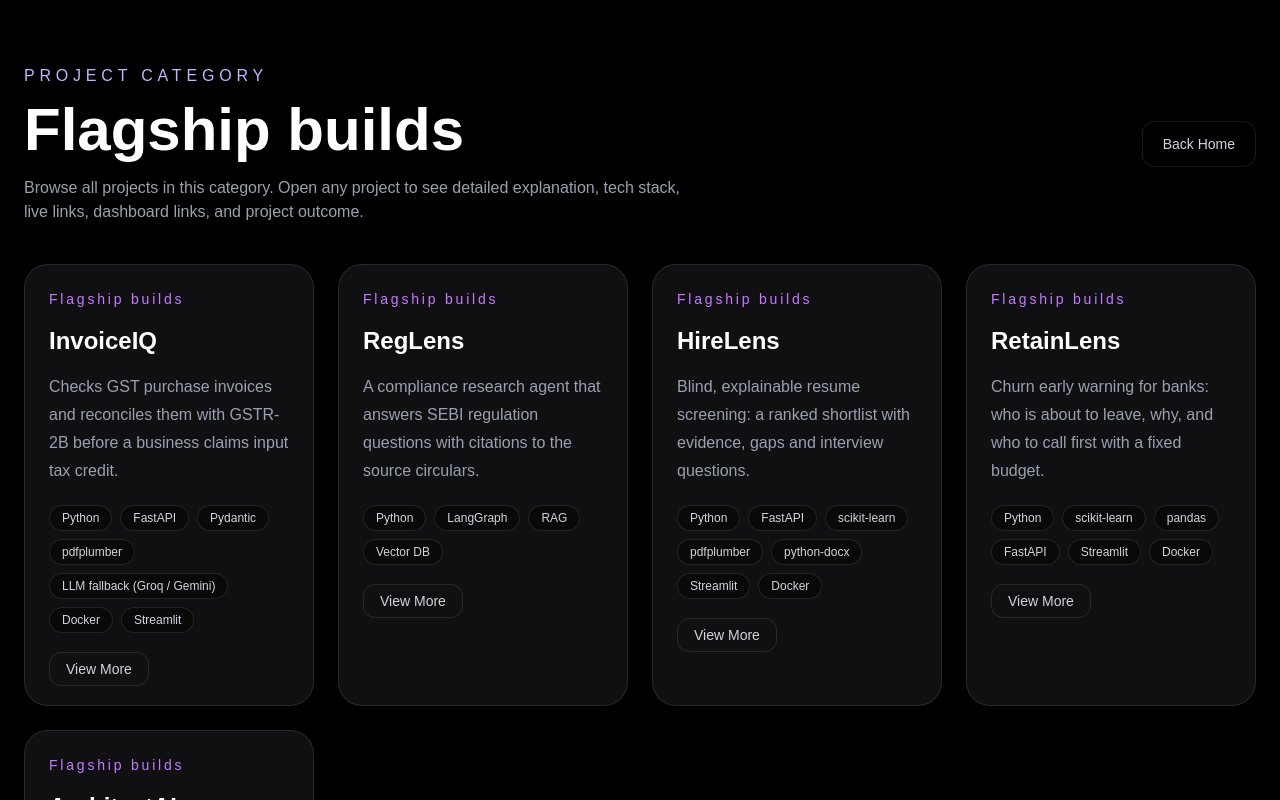
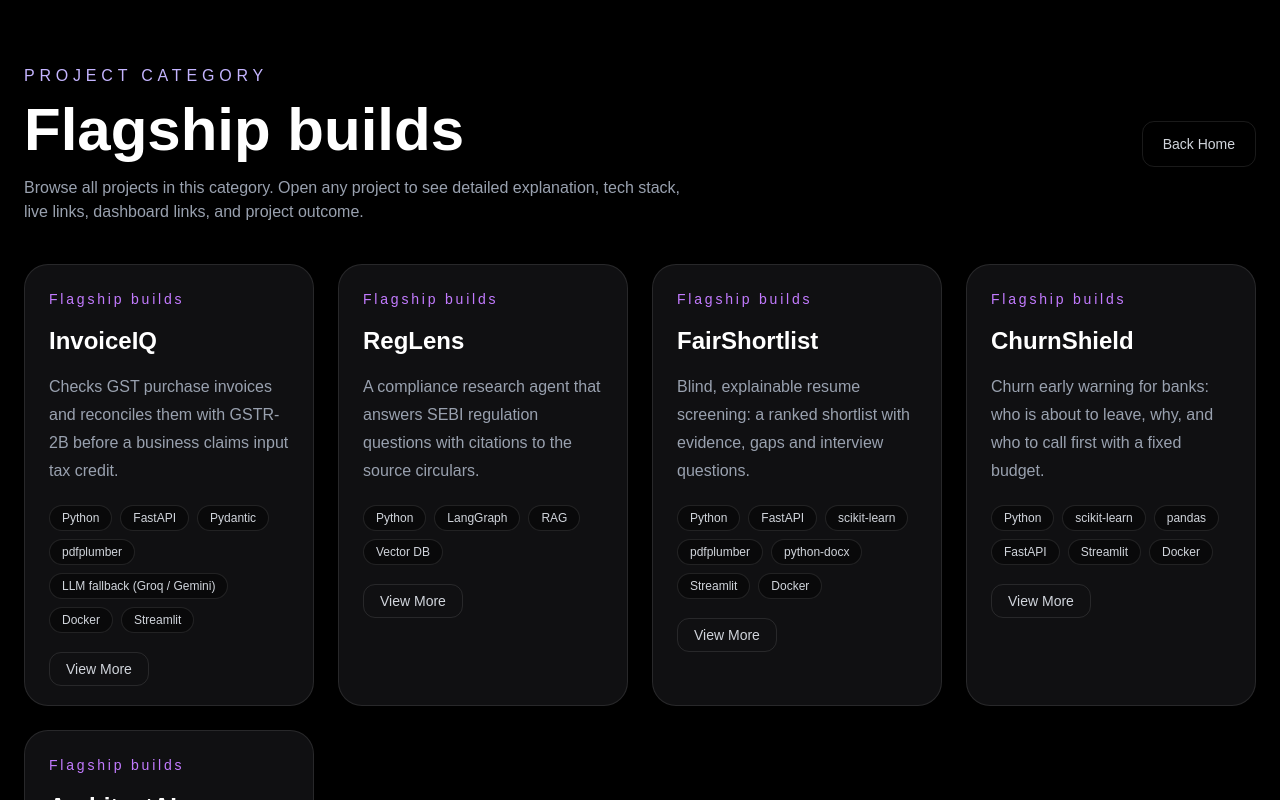
Before and after one commit to mlexpnew/chandni-ai-portfolio, a Next.js app: page /projects/agentic-ai in a window 1280 px wide. Shown: the top 800 px of the page. Built offline with nearby package versions, Linux system fonts and the light colour scheme.

Commit message:
Rename HireLens to FairShortlist and RetainLens to ChurnShield

```diff
--- a/app/projects/[slug]/[projectSlug]/page.tsx
+++ b/app/projects/[slug]/[projectSlug]/page.tsx
@@ -27,14 +27,14 @@ const blueprintBySlug: Record<string, ProjectBlueprint> = {
     challenges: ["Layouts the rules have never seen", "Never letting a model guess overwrite a parsed figure", "Honest benchmarking with a held-out layout"],
     learnings: ["GST compliance rules", "Fail-closed design for finance", "Error analysis loops"],
   },
-  hirelens: {
+  fairshortlist: {
     impact: ["Shortlists that cite resume evidence", "Zero score change when names and gender are swapped", "Keyword stuffers filtered out"],
     architecture: ["Resumes → Redact identity → Sections + date ranges → Demonstrated vs listed skills → Rubric → Requirement gates → Shortlist + questions"],
     screenshots: ["Streamlit screening app", "Excel shortlist", "Benchmark vs TF-IDF and keyword ATS"],
     challenges: ["Resume layouts without headings", "Separating used skills from listed skills", "Proving fairness, not asserting it"],
     learnings: ["Responsible AI in hiring", "Counterfactual fairness tests", "Explainable scoring"],
   },
-  retainlens: {
+  churnshield: {
     impact: ["Ranked call list within a fixed budget", "EUR 406,848 realised value vs 111,726 random", "Reasons and talking points per customer"],
     architecture: ["Customers → Validate → Calibrated model → Reason codes → Expected-value planner → Call list; PSI drift monitor alongside"],
     screenshots: ["Streamlit call-plan app", "Model report", "API docs"],
--- a/data/projects.ts
+++ b/data/projects.ts
@@ -60,29 +60,29 @@ export const projectGroups: ProjectGroup[] = [
         poster: "/posters/reglens.webp",
       },
       {
-        slug: "hirelens",
-        title: "HireLens",
+        slug: "fairshortlist",
+        title: "FairShortlist",
         domain: "Flagship builds",
         description: "Blind, explainable resume screening: a ranked shortlist with evidence, gaps and interview questions.",
-        longDescription: "HireLens redacts names, contact details, age and gender before scoring, separates skills a candidate actually used at work from skills only listed, measures experience from role dates and scores against a published rubric. Requirements gate the shortlist and a recruiter always makes the final call.",
+        longDescription: "FairShortlist redacts names, contact details, age and gender before scoring, separates skills a candidate actually used at work from skills only listed, measures experience from role dates and scores against a published rubric. Requirements gate the shortlist and a recruiter always makes the final call.",
         techStack: ["Python", "FastAPI", "scikit-learn", "pdfplumber", "python-docx", "Streamlit", "Docker"],
         liveDemo: "",
         dashboard: "",
-        github: "https://github.com/mlexpnew/hirelens",
+        github: "https://github.com/mlexpnew/fairshortlist",
         highlights: ["R-precision 100% vs 42% for TF-IDF matching and 30% for keyword ATS filters", "Swapping every name and gender changes scores by exactly 0", "Keyword stuffers, juniors and near-misses never shortlisted", "Held-out resume layout scored 100% on its first run"],
         outcome: "Built for recruiters and staffing firms screening high volumes fairly.",
         cover: "/thumbs/resume-screening-tool.webp",
       },
       {
-        slug: "retainlens",
-        title: "RetainLens",
+        slug: "churnshield",
+        title: "ChurnShield",
         domain: "Flagship builds",
         description: "Churn early warning for banks: who is about to leave, why, and who to call first with a fixed budget.",
-        longDescription: "RetainLens scores 10,000 real bank customers with a calibrated gradient-boosting model, explains each score with reason codes and talking points, and plans retention calls by expected value within a budget. Gender is excluded as an input, fairness is reported by gender and market, and a PSI drift monitor flags when to retrain.",
+        longDescription: "ChurnShield scores 10,000 real bank customers with a calibrated gradient-boosting model, explains each score with reason codes and talking points, and plans retention calls by expected value within a budget. Gender is excluded as an input, fairness is reported by gender and market, and a PSI drift monitor flags when to retrain.",
         techStack: ["Python", "scikit-learn", "pandas", "FastAPI", "Streamlit", "Docker"],
         liveDemo: "",
         dashboard: "",
-        github: "https://github.com/mlexpnew/retainlens",
+        github: "https://github.com/mlexpnew/churnshield",
         highlights: ["Held-out ROC-AUC 0.864; top 10% riskiest: 82% actually left (4.0x base rate)", "EUR 20k budget test: EUR 406,848 net value vs 111,726 for random targeting", "Gender excluded at a measured cost of 0.002 AUC", "CI retrains from scratch with a quality gate"],
         outcome: "Built for retail bank retention teams deciding who to call each month.",
         cover: "/thumbs/customer-churn-predictor.webp",
```
